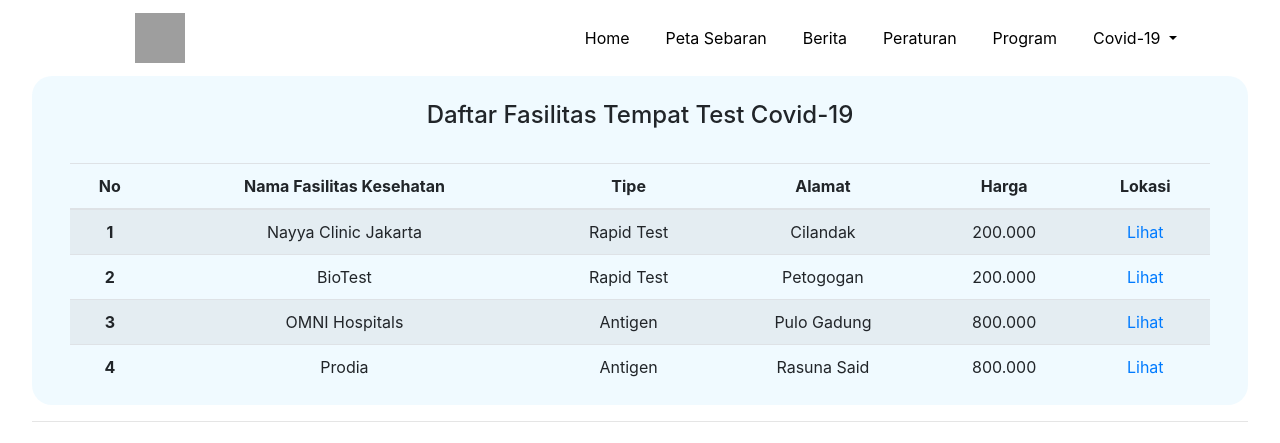
After one commit to primetime49/bambank-pake-g, a CodeIgniter app: page /dtpl/index.php/test in a window 1280 px wide. The commit adds this page. Shown: the top 443 px of the page. Run offline with CodeIgniter, Linux system fonts and the light colour scheme; some libraries are stand-ins or nearby versions; grey boxes are pictures that could not be loaded.

Commit message:
Initial FAQ & Test Covid Page

```diff
--- a/application/config/routes.php
+++ b/application/config/routes.php
@@ -51,5 +51,7 @@ defined('BASEPATH') OR exit('No direct script access allowed');
 */
 $route['default_controller'] = 'welcome';
 $route['vaksin'] = 'Welcome/vaksin';
+$route['test'] = 'Welcome/test';
+$route['faq'] = 'Welcome/faq';
 $route['404_override'] = '';
 $route['translate_uri_dashes'] = FALSE;
--- a/application/controllers/Welcome.php
+++ b/application/controllers/Welcome.php
@@ -2,22 +2,6 @@
 defined('BASEPATH') OR exit('No direct script access allowed');
 
 class Welcome extends CI_Controller {
-
-	/**
-	 * Index Page for this controller.
-	 *
-	 * Maps to the following URL
-	 * 		http://example.com/index.php/welcome
-	 *	- or -
-	 * 		http://example.com/index.php/welcome/index
-	 *	- or -
-	 * Since this controller is set as the default controller in
-	 * config/routes.php, it's displayed at http://example.com/
-	 *
-	 * So any other public methods not prefixed with an underscore will
-	 * map to /index.php/welcome/<method_name>
-	 * @see https://codeigniter.com/user_guide/general/urls.html
-	 */
 	public function index()
 	{
 		$this->load->view('welcome_message');
@@ -27,4 +11,11 @@ class Welcome extends CI_Controller {
 		$this->load->view('vaksin-page');
 	}
 
+	public function test(){
+		$this->load->view('test_covid');
+	}
+
+	public function faq(){
+		$this->load->view('faq');
+	}
 }
--- a/application/views/layout/navbar.php
+++ b/application/views/layout/navbar.php
@@ -49,8 +49,8 @@
                                    <div class="dropdown-menu" aria-labelledby="navbarDropdown">
                                         <a class="dropdown-item" href="<?= site_url('vaksin') ?>">Vaksin</a>
                                         <a class="dropdown-item" href="#">Rumah Sakit</a>
-                                        <a class="dropdown-item" href="#">Tes Covid-19</a>
-                                        <a class="dropdown-item" href="#">FAQ</a>
+                                        <a class="dropdown-item" href="<?= site_url('test') ?>">Tes Covid-19</a>
+                                        <a class="dropdown-item" href="<?= site_url('faq') ?>">FAQ</a>
                                    </div>
                               </li>
                          </ul>
--- /dev/null
+++ b/application/views/test_covid.php
@@ -0,0 +1,68 @@
+<section class="section-navbar">
+	<div>
+		<?php $this->load->view('layout/navbar'); ?>
+	</div>
+</section>
+
+<section class="section-place">
+   <div class="container">
+		<div class="row justify-content-md-center">
+			<div style="margin: 25 0 25 0px">
+            <h4>Daftar Fasilitas Tempat Test Covid-19</h4>
+			</div>
+         <table class="table table-striped">
+            <thead style="text-align:center">
+               <tr>
+                  <th scope="col">No</th>
+                  <th scope="col">Nama Fasilitas Kesehatan</th>
+                  <th scope="col">Tipe</th>
+                  <th scope="col">Alamat</th>
+                  <th scope="col">Harga</th>
+                  <th scope="col">Lokasi</th>
+               </tr>
+            </thead>
+            <tbody style="text-align:center">
+               <tr>
+                  <th scope="row">1</th>
+                  <td>Nayya Clinic Jakarta</td>
+                  <td>Rapid Test</td>
+                  <td>Cilandak</td>
+                  <td>200.000</td>
+                  <td><a href="https://google.com/">Lihat</a></td>
+               </tr>
+               <tr>
+                  <th scope="row">2</th>
+                  <td>BioTest</td>
+                  <td>Rapid Test</td>
+                  <td>Petogogan</td>
+                  <td>200.000</td>
+                  <td><a href="https://google.com/">Lihat</a></td>
+               </tr>
+               <tr>
+                  <th scope="row">3</th>
+                  <td>OMNI Hospitals</td>
+                  <td>Antigen</td>
+                  <td>Pulo Gadung</td>
+                  <td>800.000</td>
+                  <td><a href="https://google.com/">Lihat</a></td>
+               </tr>
+               <tr>
+                  <th scope="row">4</th>
+                  <td>Prodia</td>
+                  <td>Antigen</td>
+                  <td>Rasuna Said</td>
+                  <td>800.000</td>
+                  <td><a href="https://google.com/">Lihat</a></td>
+               </tr>
+            </tbody>
+         </table>
+		</div>
+	</div>
+</section>
+
+<section class="section-footer">
+	<hr>
+	<div>
+		<?php $this->load->view('layout/footer'); ?>
+	</div>
+</section>
```
Also changed, not shown: application/views/faq.php (added, +38 -0 lines).
